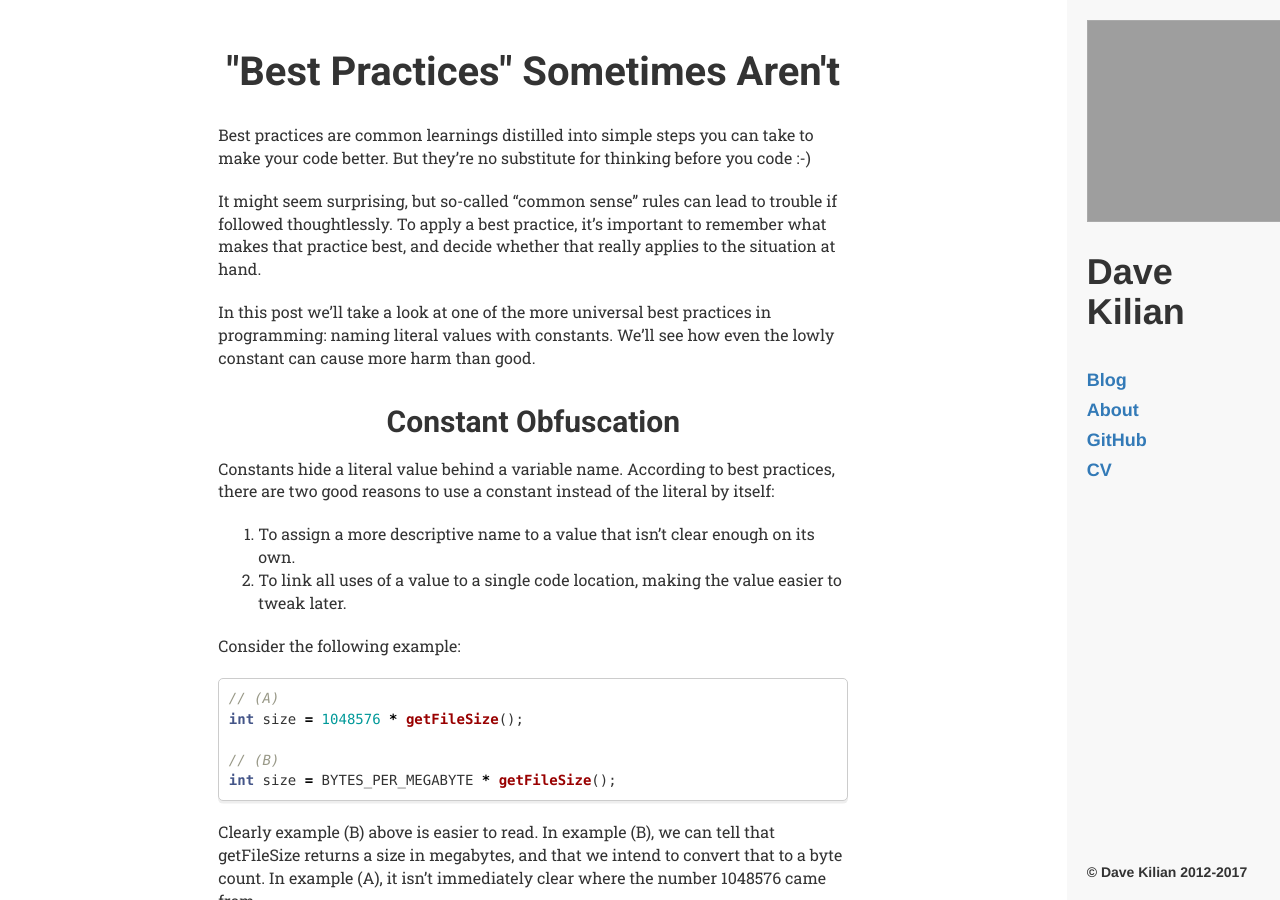
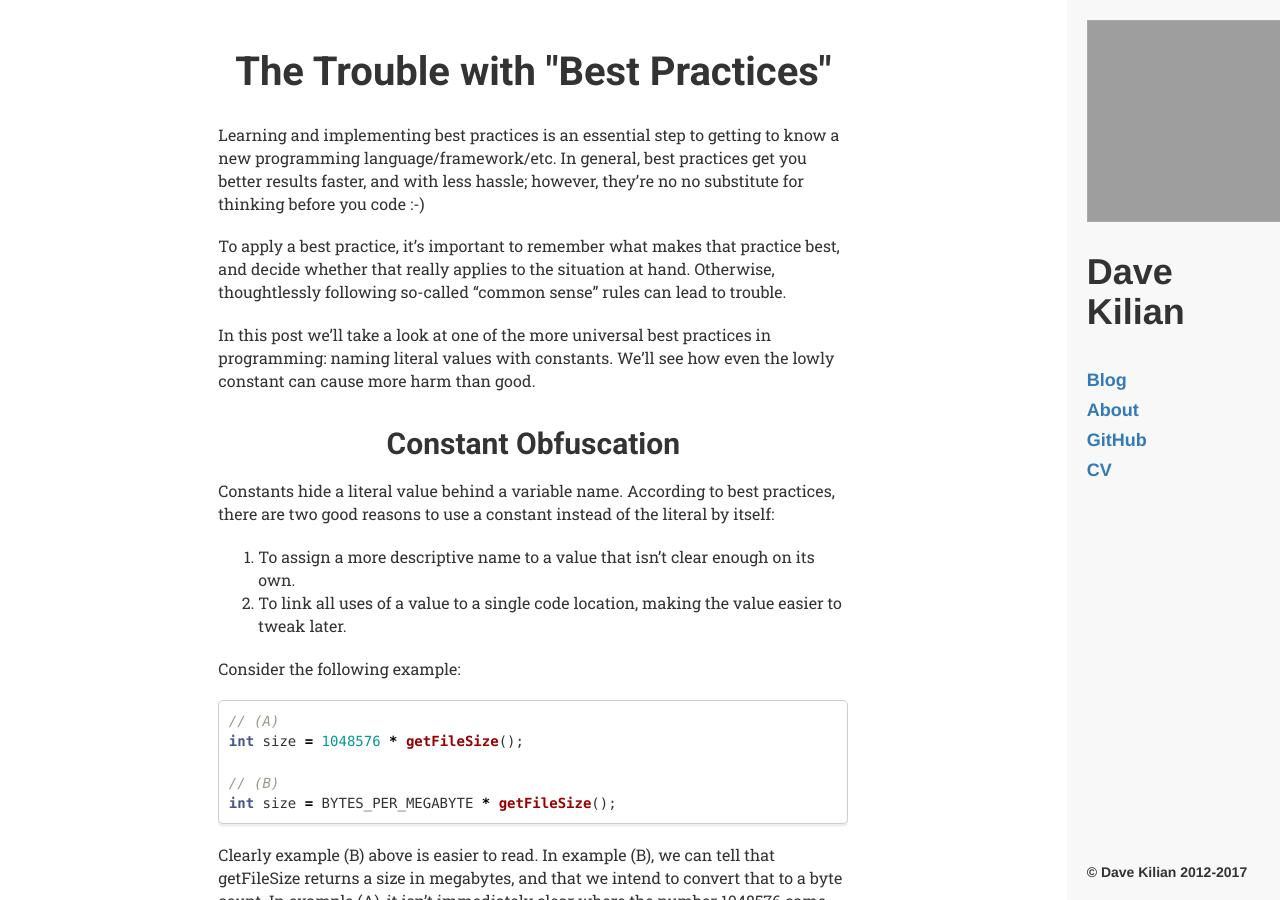
Before and after one commit to davekilian/davekilian.github.com, a Jekyll site: the page built from _posts/2016-02-12-best-practices.markdown, in a window 1280 px wide and 900 px high. Built offline with Jekyll 4.4.1, drawn with Linux system fonts in a browser that asks for light colours; nearby versions of some CDN libraries; grey boxes are pictures that could not be loaded.

Commit message:
Minor edits to best practices intro

```diff
--- a/_posts/2016-02-12-best-practices.markdown
+++ b/_posts/2016-02-12-best-practices.markdown
@@ -1,14 +1,14 @@
 ---
 layout: post
-title: "\"Best Practices\" Sometimes Aren't"
+title: "The Trouble with \"Best Practices\""
 author: Dave
 ---
 
-Best practices are common learnings distilled into simple steps you can take to make your code better.
-But they're no substitute for thinking before you code :-)
+Learning and implementing best practices is an essential step to getting to know a new programming language/framework/etc.
+In general, best practices get you better results faster, and with less hassle; however, they're no no substitute for thinking before you code :-)
 
-It might seem surprising, but so-called "common sense" rules can lead to trouble if followed thoughtlessly.
 To apply a best practice, it's important to remember what makes that practice best, and decide whether that really applies to the situation at hand.
+Otherwise, thoughtlessly following so-called "common sense" rules can lead to trouble.
 
 In this post we'll take a look at one of the more universal best practices in programming: naming literal values with constants.
 We'll see how even the lowly constant can cause more harm than good.
```
